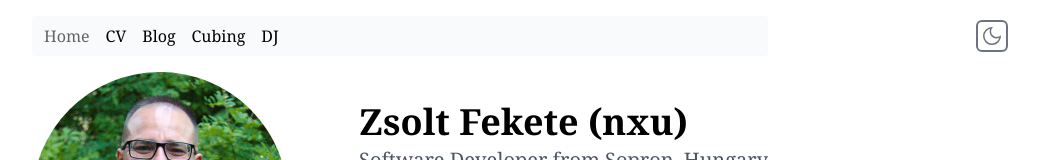
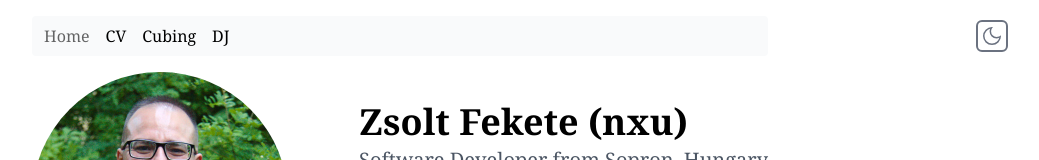
Before and after one commit to nxu/nxuhu-astro, an Astro site: page / in a window 1280 px wide. Shown: the top 160 px of the page, without its empty margins (240-1279 px from the left). Built offline with nearby package versions, Linux system fonts and the light colour scheme; Astro itself is replaced by a stand-in of ours.

Commit message:
Remove blog from menu

```diff
--- a/src/components/Menu.astro
+++ b/src/components/Menu.astro
@@ -6,7 +6,6 @@ const { active } = Astro.props;
 <div class="mb-4 flex gap-4 px-3 py-2 bg-gray-50 dark:bg-gray-800 rounded print:hidden">
     <MenuItem active={active == 'home'} href="/">Home</MenuItem>
     <MenuItem active={active == 'resume'} href="/resume">CV</MenuItem>
-    <MenuItem active={active == 'blog'} href="/blog">Blog</MenuItem>
     <MenuItem active={active == 'cubing'} href="/cubing">Cubing</MenuItem>
     <MenuItem active={active == 'dj'} href="/dj">DJ</MenuItem>
 </div>
```
